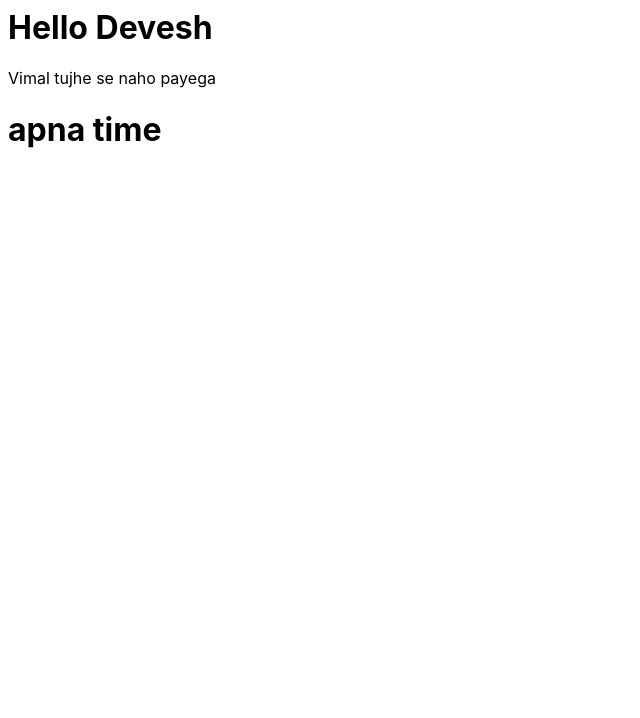
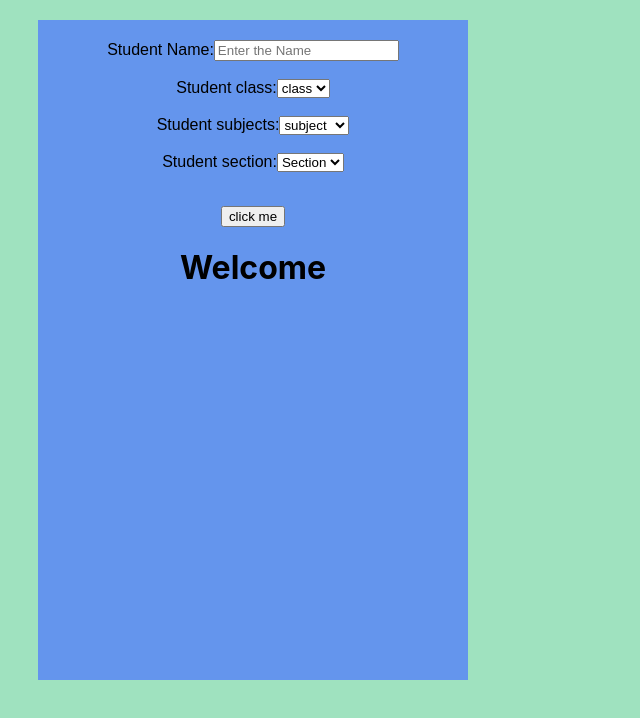
Before and after one commit to DeveshTanwar123/JS_and_React_learning, a React (Create React App) app: page / in a window 1280 px wide. Shown: the top 718 px of the page, without its empty margins (0-640 px from the left). Built offline with nearby package versions, Linux system fonts and the light colour scheme.

Commit message:
2 files modified, 1 added

```diff
--- a/src/App.js
+++ b/src/App.js
@@ -1,12 +1,10 @@
 import React from 'react';
 import './style.css';
-
+import Forms from './Component/Forms';
 export default function App() {
   return (
     <div>
-      <h1>Hello Devesh</h1>
-      <p>Vimal tujhe se naho payega</p>
-      <h1> apna time </h1>
+      <Forms />
     </div>
   );
 }
--- /dev/null
+++ b/src/Component/Forms.js
@@ -0,0 +1,84 @@
+import React, { useState } from 'react';
+
+function Forms() {
+  const [name, setName] = useState('');
+  const [fullName, setFullName] = useState();
+  const [Subjects, setSubjects] = useState('sakshi');
+
+  const inputEvent = (event) => {
+    console.log(event.target.value);
+    setName(event.target.value);
+  };
+  const onSubmit = () => {
+    setFullName(name);
+  };
+  const handleChange = (e) => {
+    setSubjects('sakshi');
+  };
+  return (
+    <div className="App">
+      <form>
+        <label>
+          Student Name:
+          <input
+            type="Text"
+            placeholder="Enter the Name"
+            onChange={inputEvent}
+            value={name}
+          />
+          <br />
+          <br />
+        </label>
+        <label>
+          Student class:
+          <select id="class" name="class">
+            <option value="I">class</option>
+            <option value="I">I</option>
+            <option value="II">II</option>
+            <option value="III">III</option>
+            <option value="IV">IV</option>
+            <option value="V">V</option>
+          </select>
+          <br />
+          <br />
+        </label>
+        <label>
+          Student subjects:
+          <select
+            value={Subjects}
+            id="Subjects"
+            name="Subjects"
+            onChange={(e) => setSubjects(e.target.value)}
+          >
+            <h1>{Subjects}</h1>
+            <h1>{Subjects}</h1>
+            <option value="">subject</option>
+            <option value="English">English</option>
+            <h1>{Subjects}</h1>
+            <option value="Maths">Maths</option>
+            <option value="Science">Science</option>
+            <option value="Hindi">Hindi</option>
+          </select>
+          <br />
+          <br />
+        </label>
+
+        <label>
+          Student section:
+          <select id="Section" name="Section">
+            <option value="">Section</option>
+            <option value="A">A</option>
+            <option value="B">B</option>
+            <option value="C">C</option>
+            <option value="D">D</option>
+          </select>
+          <br />
+          <br />
+        </label>
+      </form>
+      <button onClick={onSubmit}>click me</button>
+      <h1>Welcome{fullName}</h1>
+    </div>
+  );
+}
+export default Forms;
--- a/src/style.css
+++ b/src/style.css
@@ -3,3 +3,18 @@ p {
   font-family: -apple-system, BlinkMacSystemFont, 'Segoe UI', Roboto, Oxygen,
     Ubuntu, Cantarell, 'Open Sans', 'Helvetica Neue', sans-serif;
 }
+
+.App {
+  font-family: sans-serif;
+  text-align: center;
+  background-color: #6495ed;
+  width: 390px;
+  height: 620px;
+  position: relative;
+  margin-top: 20px;
+  margin-left: 30px;
+  padding: 20px;
+}
+body {
+  background-color: #9fe2bf;
+}
```
